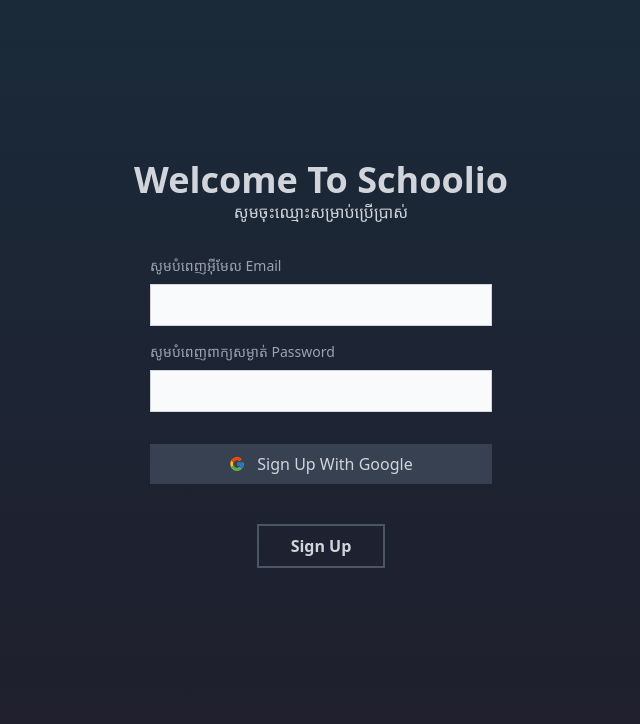
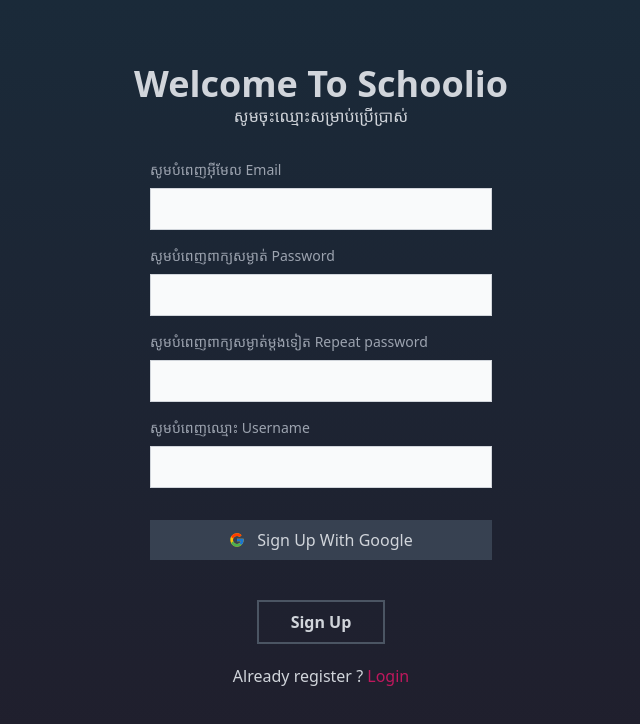
Before and after one commit to Leap-Chanvuthy/Schoolio, a React (Vite) app: page /register in a window 1280 px wide. Shown: the top 724 px of the page, without its empty margins (319-959 px from the left). Built offline with nearby package versions, Linux system fonts and the light colour scheme.

Commit message:
customize login/register UI

```diff
--- a/src/components/Books/Books.jsx
+++ b/src/components/Books/Books.jsx
@@ -8,7 +8,7 @@
         <div>
             <div>
                 <h3 className="text-gray-400 text-2xl text-center font-bold ">Find a Book and Get Connected</h3>
-                <h3 className="text-gray-400 text-2xl text-center font-bold pb-6">ស្វែងរកសៀវភៅ​ដែលអ្នកពេញចិត្ត</h3>
+                <h3 className="text-gray-400 text-2xl text-center font-bold pb-6 px-2 pt-2">ស្វែងរកសៀវភៅ​ដែលអ្នកពេញចិត្ត</h3>
                 <div className="flex justify-center items-center gap-4 px-6">
                     <input
                     type="text"
--- a/src/components/auth/Login.jsx
+++ b/src/components/auth/Login.jsx
@@ -1,4 +1,5 @@
 import {FcGoogle} from 'react-icons/fc';
+import { Link } from 'react-router-dom';
 
 const Login = () => {
     return (
@@ -6,7 +7,7 @@
             <div className="flex justify-center items-center text-center p-4">
                 <div className="top-[20%] absolute text-gray-300 ">
                     <h3 className="text-4xl font-bold" >Welcome To Schoolio</h3>
-                    <p>សូមចុះឈ្មោះសម្រាប់ប្រើប្រាស់</p>
+                    <p>បំពេញអុីមែល និងពាក្យសម្ងាត់ដើម្បីប្រើប្រាស់</p>
                     <form className="px-4 py-6" >
                         <div className="flex flex-col text-start py-2 ">
                             <label className="block mb-2 text-sm font-medium text-gray-400 ">សូមបំពេញអុីមែល​ Email​</label>
@@ -20,9 +21,10 @@
                             <FcGoogle/>
                             <button>Login With Google</button>
                         </div>
-                        <div className='py-10 font-bold '>
+                        <div className='pt-10 pb-5 font-bold '>
                             <button className='border-2 border-gray-600 px-8 py-2'>Login</button>
                         </div>
+                        <p>Don't have account ? <Link to='/register' className='text-pink-700'>Register</Link></p>
                     </form>
                 </div>
             </div>
--- a/src/components/auth/Register.jsx
+++ b/src/components/auth/Register.jsx
@@ -1,10 +1,11 @@
 import {FcGoogle} from 'react-icons/fc';
+import { Link } from 'react-router-dom';
 
 const Register = () => {
     return (
         <div className="w-full h-[100vh] bg-gradient-to-b from-secondary to-primary">
             <div className="flex justify-center items-center text-center p-4">
-                <div className="top-[20%] absolute text-gray-300 ">
+                <div className="top-[8%] absolute text-gray-300 ">
                     <h3 className="text-4xl font-bold" >Welcome To Schoolio</h3>
                     <p>សូមចុះឈ្មោះសម្រាប់ប្រើប្រាស់</p>
                     <form className="px-4 py-6" >
@@ -16,13 +17,22 @@
                             <label className="block mb-2 text-sm font-medium text-gray-400 ">សូមបំពេញពាក្យសម្ងាត់ Password</label>
                             <input className="bg-gray-50 border border-gray-300 text-gray-900 text-sm focus:ring-blue-500 focus:border-blue-500 block w-full p-2.5 dark:bg-gray-700 dark:border-gray-600 dark:placeholder-gray-400 dark:text-white dark:focus:ring-blue-500 dark:focus:border-blue-500" type="text" />
                         </div>
+                        <div className="flex flex-col text-start py-2 ">
+                            <label className="block mb-2 text-sm font-medium text-gray-400 ">សូមបំពេញពាក្យសម្ងាត់ម្តងទៀត Repeat password</label>
+                            <input className="bg-gray-50 border border-gray-300 text-gray-900 text-sm focus:ring-blue-500 focus:border-blue-500 block w-full p-2.5 dark:bg-gray-700 dark:border-gray-600 dark:placeholder-gray-400 dark:text-white dark:focus:ring-blue-500 dark:focus:border-blue-500" type="text" />
+                        </div>
+                        <div className="flex flex-col text-start py-2 ">
+                            <label className="block mb-2 text-sm font-medium text-gray-400 ">សូមបំពេញឈ្មោះ Username</label>
+                            <input className="bg-gray-50 border border-gray-300 text-gray-900 text-sm focus:ring-blue-500 focus:border-blue-500 block w-full p-2.5 dark:bg-gray-700 dark:border-gray-600 dark:placeholder-gray-400 dark:text-white dark:focus:ring-blue-500 dark:focus:border-blue-500" type="text" />
+                        </div>
                         <div className='flex justify-center items-center gap-3 py-2 mt-6 bg-gray-700'>
                             <FcGoogle/>
                             <button>Sign Up With Google</button>
                         </div>
-                        <div className='py-10 font-bold '>
+                        <div className='pt-10 pb-5 font-bold '>
                             <button className='border-2 border-gray-600 px-8 py-2'>Sign Up</button>
                         </div>
+                        <p>Already register ? <Link to='/login' className='text-pink-700'>Login</Link></p>
                     </form>
                 </div>
             </div>
```
